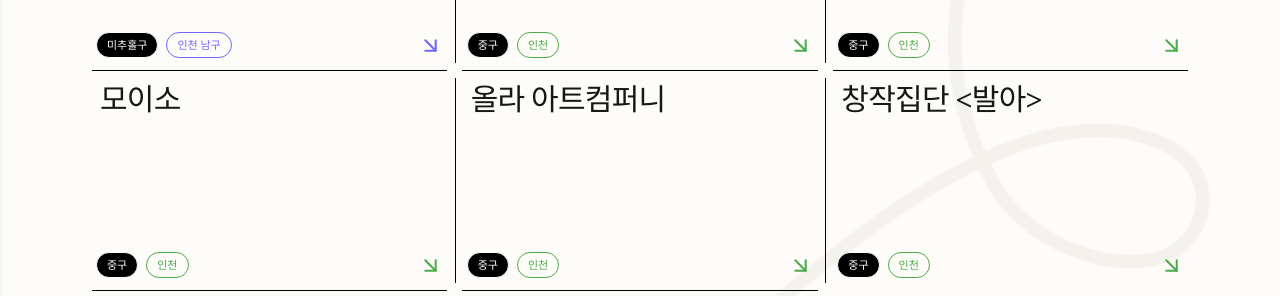
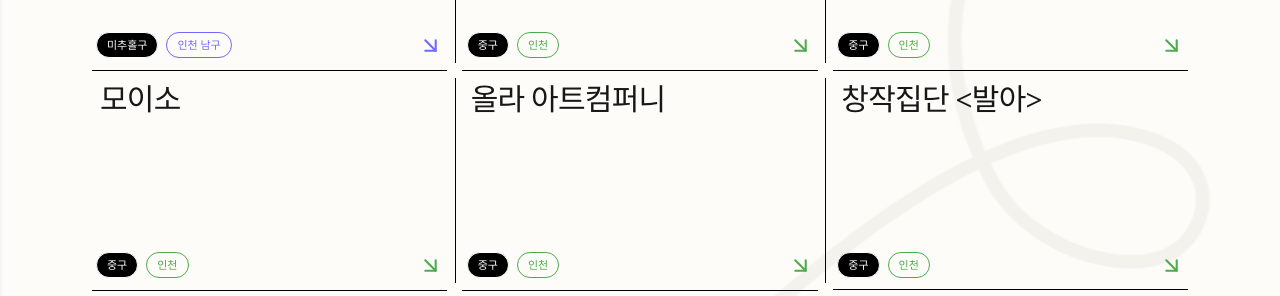
Before and after one commit to APPS-sookmyung/2025-INCHEON-SITE, a React (Vite) app: page /spaces in a window 1280 px wide. Shown: the part 483-779 px from the top of the page. Built offline with nearby package versions, Linux system fonts and the light colour scheme; a web font is replaced by a local one.

Commit message:
#19 feat: SpaceListPage 그리드 시스템 완성 및 디자인 개선

```diff
--- a/src/pages/SpaceListPage.jsx
+++ b/src/pages/SpaceListPage.jsx
@@ -126,12 +126,19 @@ const ListPage = () => {
               const isLastRow = row === rows;
               const isLastItem = i === items.length - 1; // 전체 마지막 아이템
               const isIncompleteLastRow = isLastItem && col < COLS; // 마지막 행이 불완전한 경우
+
+              // 3열이면서 다음 행의 3열에 카드가 없는 경우도 하단선 필요
+              const nextRowSameCol = i + COLS; // 다음 행 같은 열의 인덱스
+              const isLastInColumn =
+                col === COLS && nextRowSameCol >= items.length;
+
               return (
                 <Card
                   key={`${p.id}-${i}`}
                   place={p}
                   isFirstCol={col === 1}
                   isLastRow={isLastRow}
+                  isLastInColumn={isLastInColumn}
                   isIncompleteLastRow={isIncompleteLastRow}
                 />
               );
@@ -146,7 +153,13 @@ const ListPage = () => {
 };
 
 // 카드
-function Card({place, isFirstCol, isLastRow, isIncompleteLastRow}) {
+function Card({
+  place,
+  isFirstCol,
+  isLastRow,
+  isLastInColumn,
+  isIncompleteLastRow,
+}) {
   const navigate = useNavigate();
   return (
     <article
@@ -158,22 +171,22 @@ function Card({place, isFirstCol, isLastRow, isIncompleteLastRow}) {
       {/* 배경 이미지 */}
       <div
         aria-hidden
-        className='absolute inset-0 z-0 bg-center bg-cover opacity-0 transition-opacity duration-500 ease-out group-hover:opacity-100'
+        className='absolute inset-0 z-0 bg-center bg-cover opacity-0 transition-opacity duration-500 ease-out group-hover:opacity-100 rounded-[10px]'
         // style={{backgroundImage: `url(${place.image})`}}
         style={{backgroundImage: `url(${thumbnail})`}}
       />
       <div
         aria-hidden
-        className='absolute inset-0 z-0 opacity-0 group-hover:opacity-100 transition-opacity duration-500 bg-[linear-gradient(to_top,rgba(0,0,0,.45),rgba(0,0,0,.1),transparent)]'
+        className='absolute inset-0 z-0 opacity-0 group-hover:opacity-100 transition-opacity duration-500 bg-[linear-gradient(to_top,rgba(0,0,0,.45),rgba(0,0,0,.1),transparent)] rounded-[10px]'
       />
       <div className='pointer-events-none absolute inset-0'>
         {/* 모든 카드에 상단선 */}
         <div className='absolute top-0 h-px bg-black left-[7.5px] right-[7.5px]' />
-        {/* 마지막 행에만 하단선 */}
-        {isLastRow && (
+        {/* 마지막 행이거나 열의 마지막 카드에 하단선 */}
+        {(isLastRow || isLastInColumn) && (
           <div className='absolute bottom-0 h-px bg-black left-[7.5px] right-[7.5px]' />
         )}
-        {/* 세로: 첫 번째 열 제외하고만 left */}
+        {/* 세로: 첫 번째 열 제외하고만 */}
         {!isFirstCol && (
           <div className='absolute left-0 w-px bg-black top-[7.5px] bottom-[7.5px]' />
         )}
```
